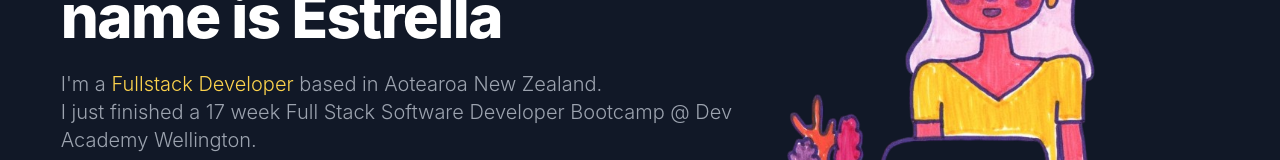
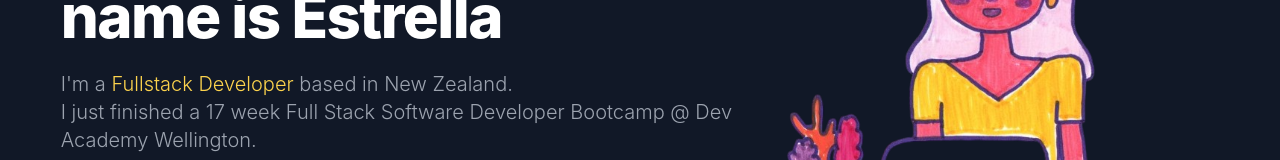
Before and after one commit to estrella-mooney/portfolio, a Next.js app: page / in a window 1280 px wide. Shown: the part 375-535 px from the top of the page. Built offline with nearby package versions, Linux system fonts and the light colour scheme.

Commit message:
Update txt

```diff
--- a/pages/Components/Intro.tsx
+++ b/pages/Components/Intro.tsx
@@ -39,7 +39,7 @@ function Intro() {
                       {' '}
                       Fullstack Developer{' '}
                     </span>
-                    based in Aotearoa New Zealand.
+                    based in New Zealand.
                   </li>
 
                   <li>
```
